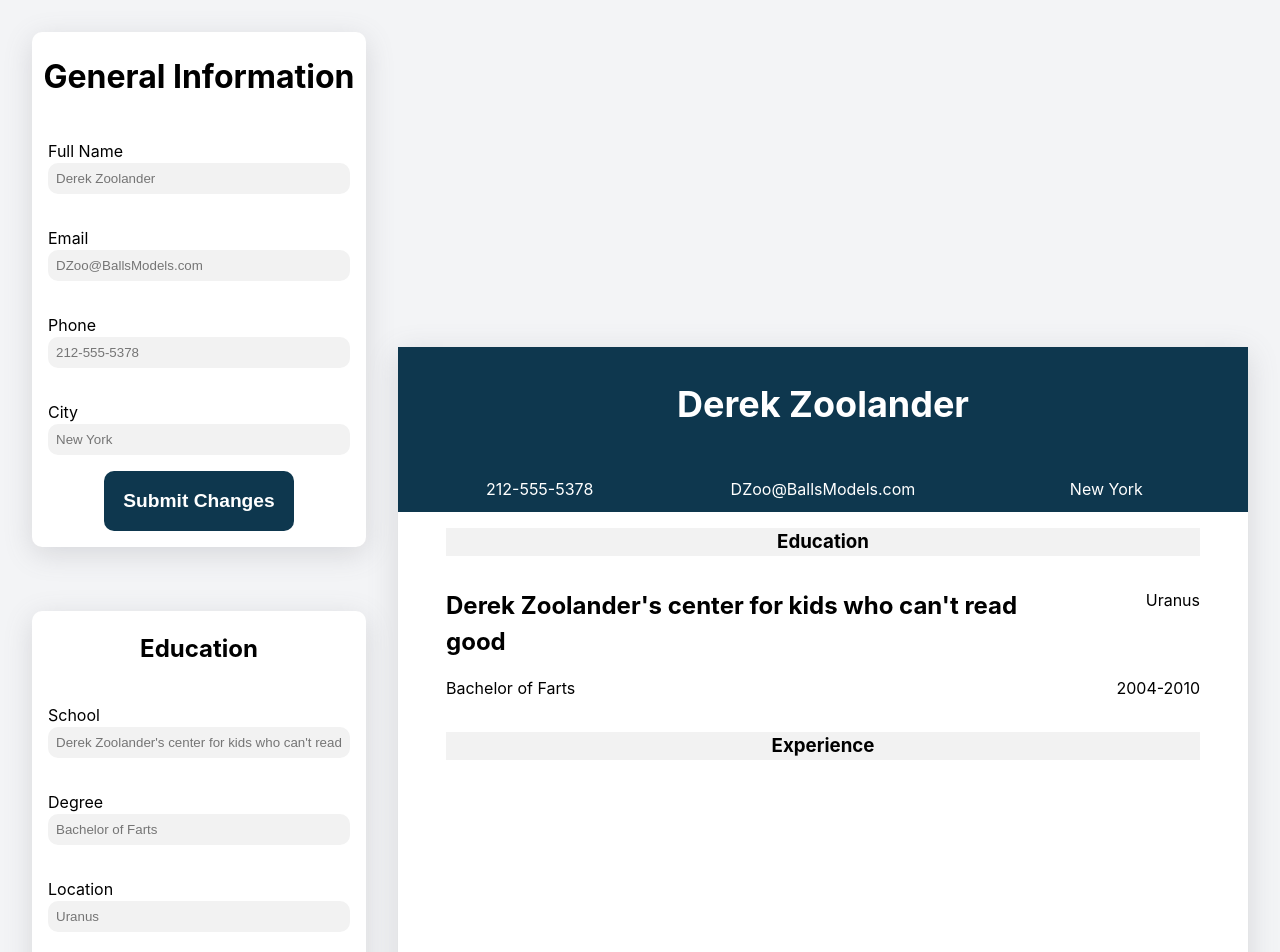
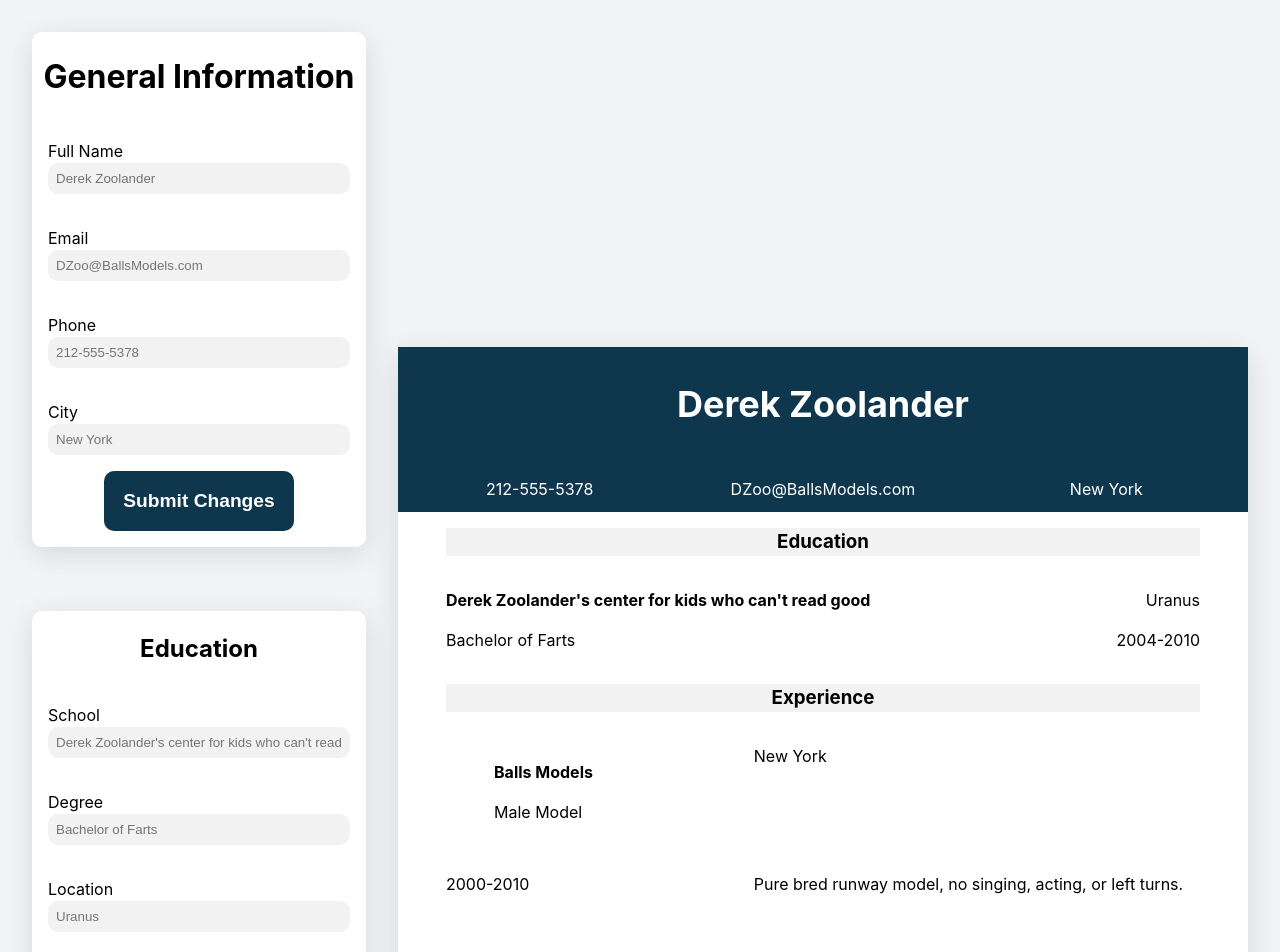
Before and after one commit to Kbouti/CV-Project, a React (Vite) app: page / in a window 1280 px wide. Shown: the top 952 px of the page. Built offline with nearby package versions, Linux system fonts and the light colour scheme.

Commit message:
Display work information on submit

```diff
--- a/src/components/master.jsx
+++ b/src/components/master.jsx
@@ -35,6 +35,7 @@ const MasterPage = () => {
         email={email}
         city={city}
         educationObjects={educationObjects}
+        experienceObjects={experienceObjects}
       />
       <ContactInfo
         fullName={fullName}
--- a/src/components/output.jsx
+++ b/src/components/output.jsx
@@ -2,7 +2,7 @@ import { useState } from "react";
 
 import { exampleEducation } from "./exampleData";
 
-const MainOutput = ({ fullName, phone, email, city, educationObjects }) => {
+const MainOutput = ({ fullName, phone, email, city, educationObjects, experienceObjects }) => {
 
 
 
@@ -21,8 +21,8 @@ const MainOutput = ({ fullName, phone, email, city, educationObjects }) => {
           <h3>Education</h3>
           {educationObjects.map((object) => {
             return (
-              <div key={object.key} className="educationEntry">
-                <h2>{object.school}</h2>
+              <div key={object.key} className="educationEntry userEntry">
+                <h4>{object.school}</h4>
                 <p className="rightAlign">{object.location}</p>
                 <p className="lowerEntry">{object.degree}</p>
                 <p className="rightAlign lowerEntry">{object.years}</p>
@@ -32,6 +32,19 @@ const MainOutput = ({ fullName, phone, email, city, educationObjects }) => {
         </section>
         <section className="Experience">
           <h3>Experience</h3>
+          {experienceObjects.map((object) => {
+            return (
+              <div key = {object.key} className ="experienceEntry userEntry">
+                <div>
+                <h4>{object.organization}</h4>
+                <p>{object.position}</p>
+                </div>
+                <p>{object.location}</p>
+                <p>{object.years}</p>
+                <p>{object.description}</p>
+              </div>
+            )
+          })}
         </section>
       </div>
     </div>
--- a/src/style.css
+++ b/src/style.css
@@ -174,14 +174,14 @@ margin: 1rem;
   margin: 1rem 3rem;
 }
 
-.educationEntry {
+.userEntry {
   display:grid;
   grid-template-areas:
   "a b"
   "c d";
 }
 
-.educationEntry * {
+.userEntry * {
   margin: 1rem 3rem;
 }
 
```
